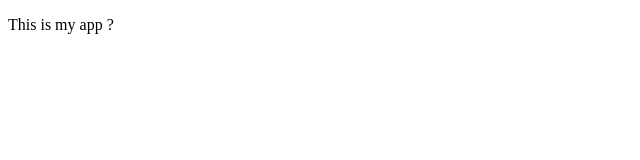
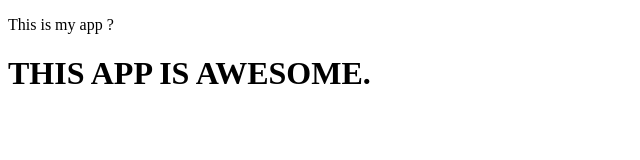
Before and after one commit to 18jokerz/myappsample, a plain HTML site: page index.html in a window 1280 px wide. Shown: the whole page, without its empty margins (0-640 px from the left). Drawn offline with Linux system fonts and the light colour scheme.

Commit message:
Changes made to index.html file

```diff
--- a/index.html
+++ b/index.html
@@ -5,5 +5,6 @@
 </head>
 <body>
 	<p>This is my app ?</p>
+	<h1>THIS APP IS AWESOME.</h1>
 </body>
 </html>
```
